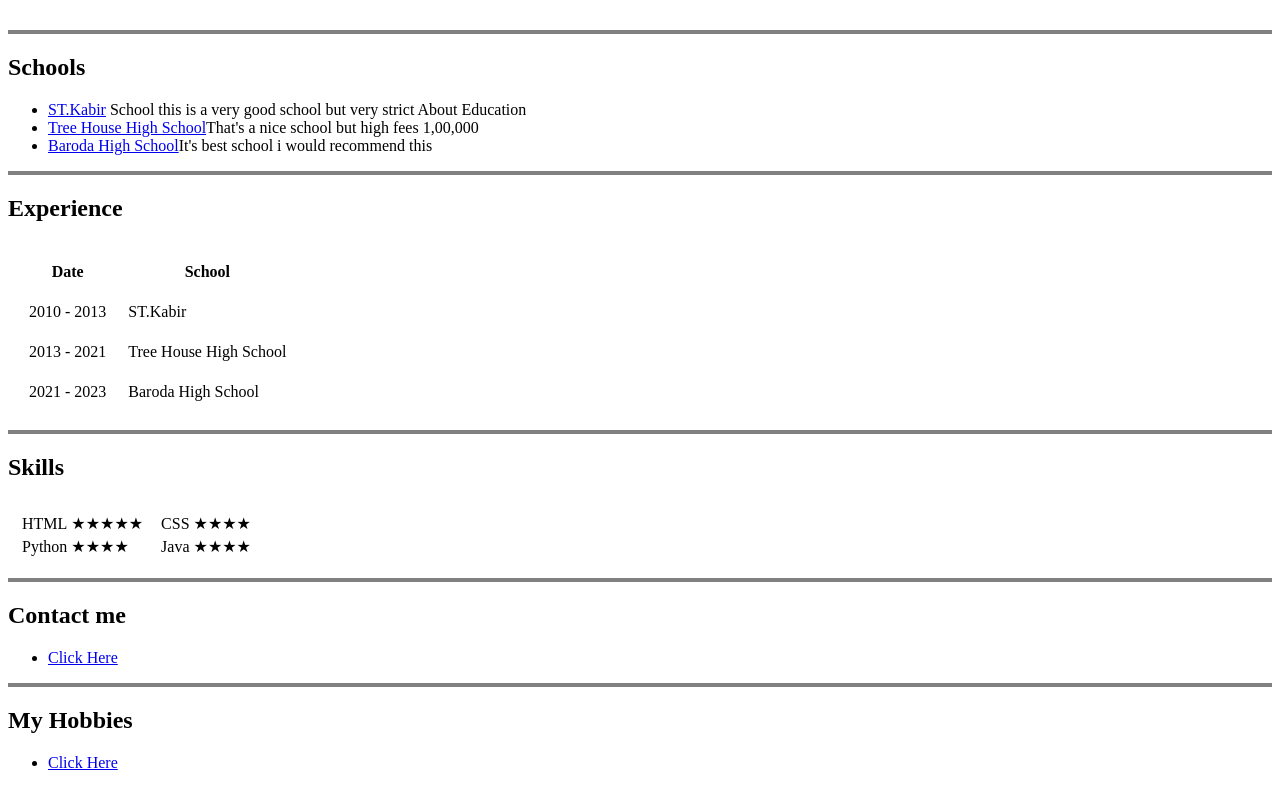
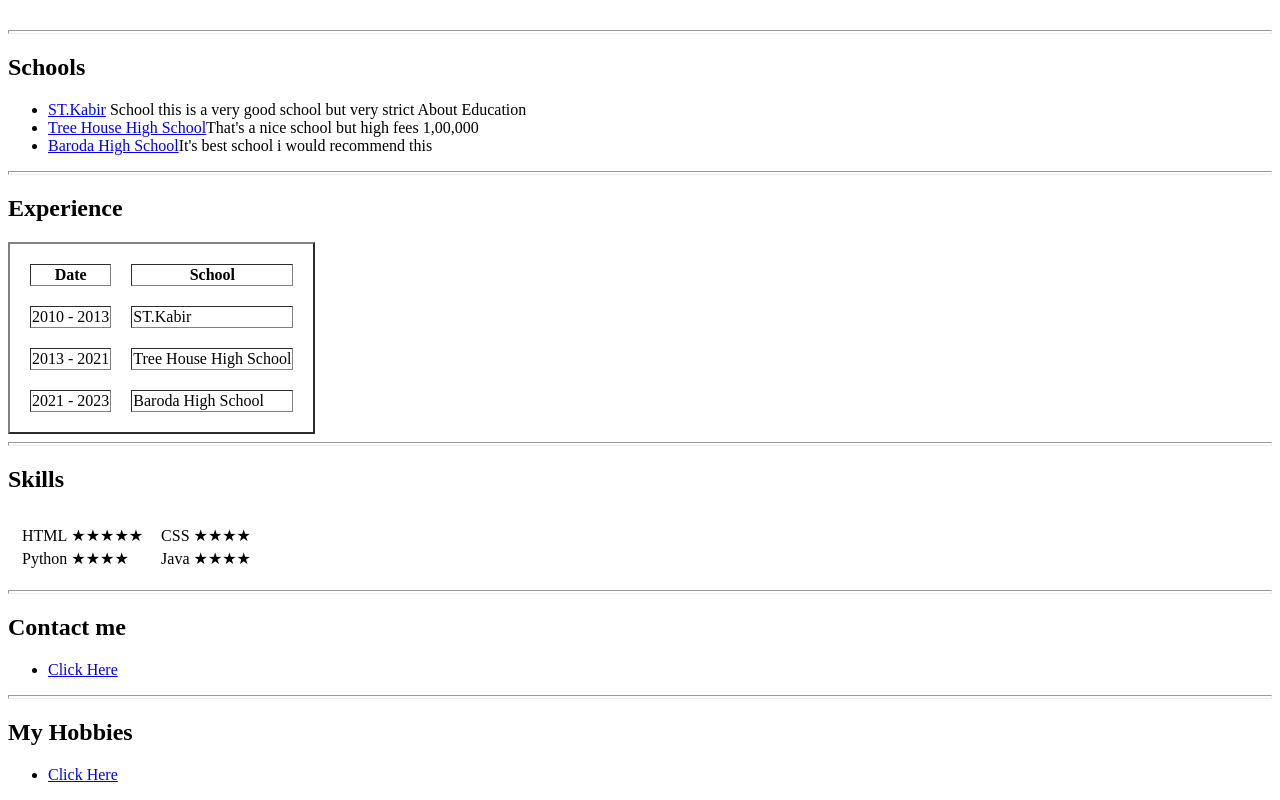
Before and after one commit to MahanCod/CV, a plain HTML site: page index.html in a window 1280 px wide. Shown: the part 182-982 px from the top of the page. Drawn offline with Linux system fonts and the light colour scheme.

Commit message:
Adding some style to my website

```diff
--- a/index.html
+++ b/index.html
@@ -1,20 +1,26 @@
 <!DOCTYPE html>
 <html lang="en">
+
 <head>
   <meta charset="UTF-8">
   <meta http-equiv="X-UA-Compatible" content="IE=edge">
   <meta name="viewport" content="width=device-width, initial-scale=1.0">
   <title>CV</title>
+  <link rel="stylesheet" href="css/styles.css">
+
 </head>
+
 <body>
   <table cellspacing="20">
     <tr>
       <td><img src="image.png" alt="Photo of champaign" width="150px"></td>
-            <td><h1>Pujan Vyas</h1>
-                <h4>I want to be Web Developer, I love coffee and Coding</h4></td>
+      <td>
+        <h1>Pujan Vyas</h1>
+        <h4>I want to be Web Developer, I love coffee and Coding</h4>
+      </td>
     </tr>
   </table>
-    <hr size="4" noshade>
+  <hr size="4">
 
   <h2>Schools</h2>
   <ul>
@@ -22,9 +28,9 @@
     <li><a href="https://treehousehighschool.com/branches/tree-house-high-schoolbaroda-cbse/" target="_blank">Tree House High School</a>That's a nice school but high fees 1,00,000</li>
     <li><a href="http://barodahighschool.com" target="_blank">Baroda High School</a>It's best school i would recommend this</li>
   </ul>
-    <hr size="4" noshade>
+  <hr size="4">
   <h2>Experience</h2>
-    <table cellspacing="20">
+  <table cellspacing="20" border="2px">
     <thead>
       <tr>
         <th>Date</th>
@@ -44,7 +50,7 @@
       <td>Baroda High School</td>
     </tr>
   </table>
-    <hr size="4" noshade>
+  <hr size="4">
   <h2>Skills</h2>
   <table cellspacing="10">
     <tr>
@@ -74,15 +80,16 @@
       </td>
     </tr>
   </table>
-    <hr size="4" noshade>
+  <hr size="4">
   <h2>Contact me</h2>
   <ul>
     <li><a href="Contact.html" target="_blank">Click Here</a></li>
   </ul>
-    <hr size="4" noshade>
+  <hr size="4">
   <h2>My Hobbies</h2>
   <ul>
     <li><a href="hobbies.html" target="_blank">Click Here</a></li>
   </ul>
 </body>
+
 </html>
```
Lines whose indentation alone changed are shown as unchanged.
